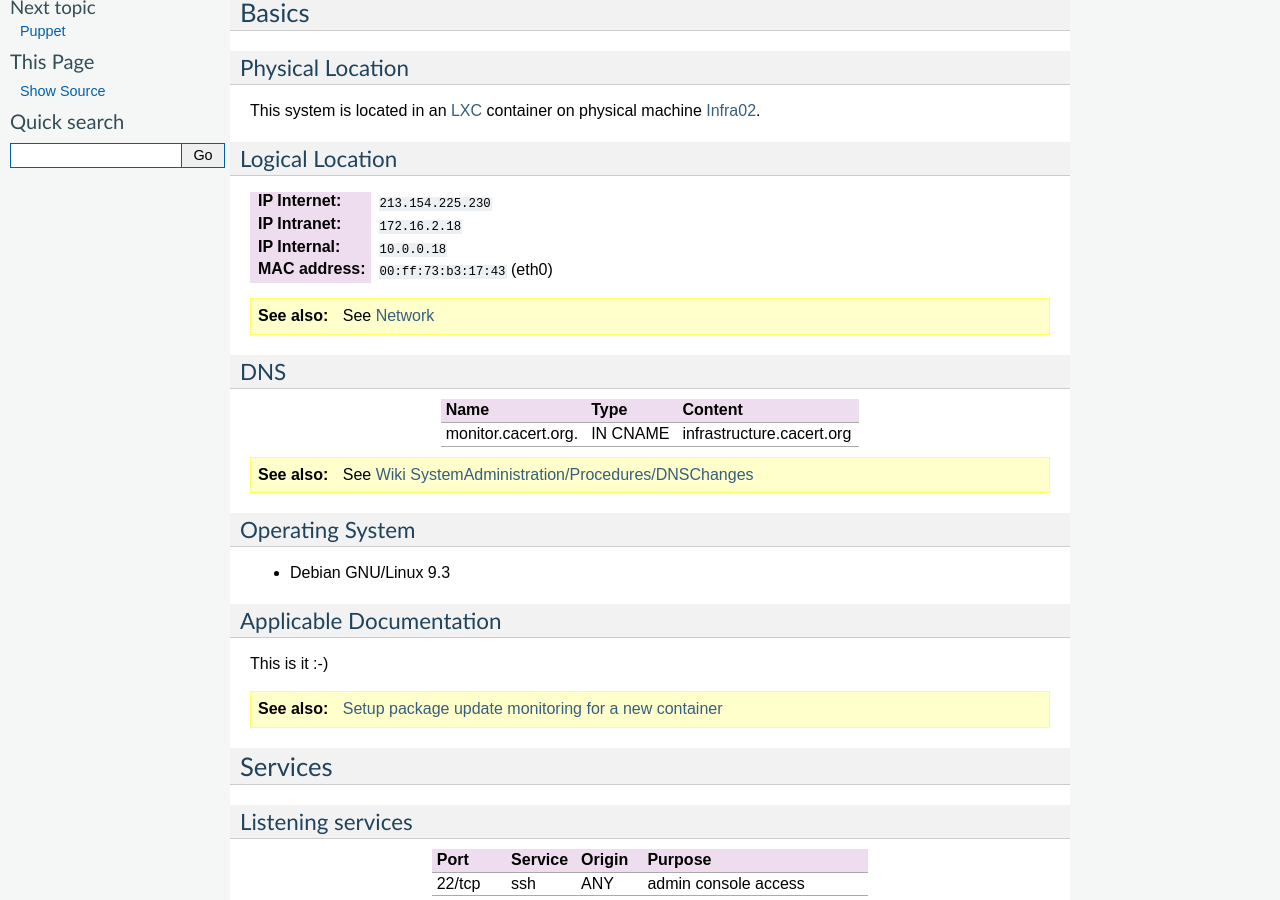
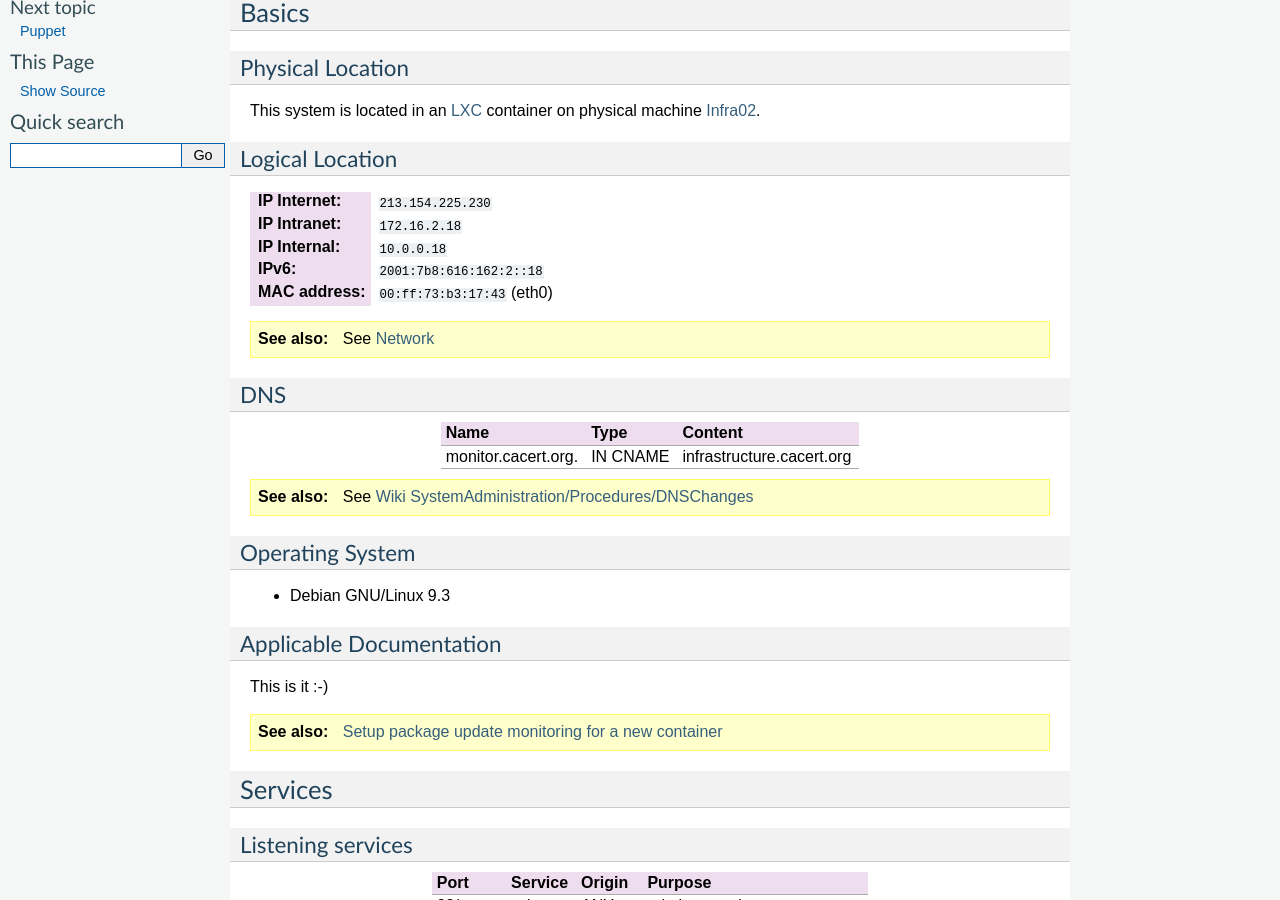
Before and after one commit to CAcertOrg/cacert-infradocs, a Sphinx documentation site: the page built from docs/systems/monitor.rst, in a window 1280 px wide and 900 px high, scrolled down 942 px. Built offline with Sphinx 7.4.7, drawn with Linux system fonts in a browser that asks for light colours; pages that are not in the unit, such as notebooks, are missing from menus; cross-references to code outside the pages are shown as plain code.

Commit message:
Add IPv6 for monitor

```diff
--- a/docs/systems/monitor.rst
+++ b/docs/systems/monitor.rst
@@ -76,6 +76,7 @@
 :IP Internet: :ip:v4:`213.154.225.230`
 :IP Intranet: :ip:v4:`172.16.2.18`
 :IP Internal: :ip:v4:`10.0.0.18`
+:IPv6:        :ip:v6:`2001:7b8:616:162:2::18`
 :MAC address: :mac:`00:ff:73:b3:17:43` (eth0)
 
 .. seealso::
```
